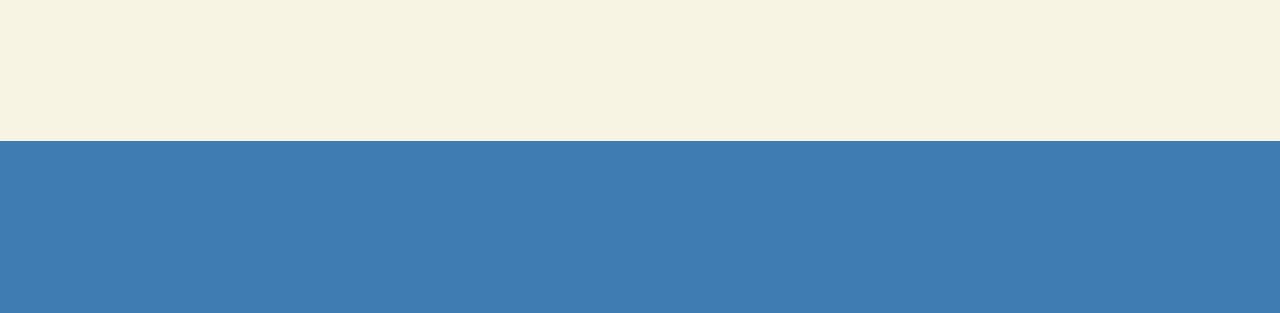
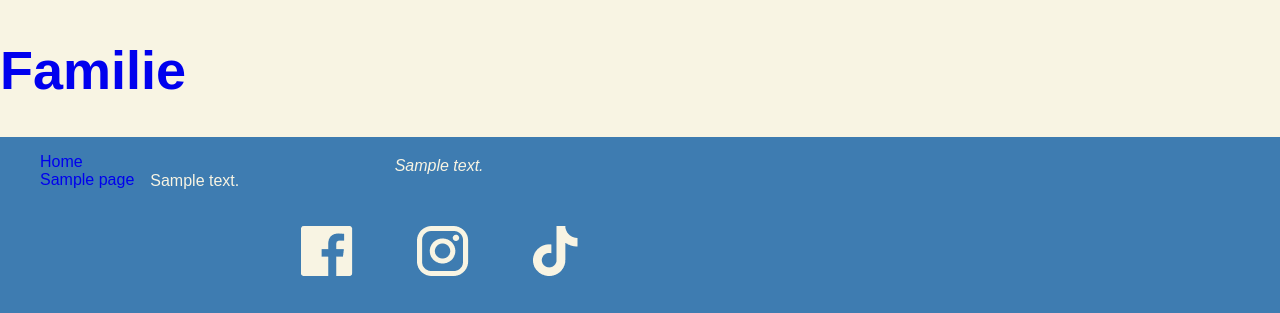
Before and after one commit to FrederikkeEbbe/wp-content, a WordPress theme: the page made by themes/mgf_theme/template-hold.php in a window 1280 px wide. Shown: the part 659-972 px from the top of the page. Before the commit the page ends 800 px from the top, so only its background shows below. Run offline with PHP 8.4 and a stand-in for WordPress, Linux system fonts and the light colour scheme; the site name, menu and one post (Sample post) are stand-ins, and other content is empty; some web fonts are replaced.

Commit message:
holdoversigt begyndt

```diff
--- a/themes/mgf_theme/template-hold.php
+++ b/themes/mgf_theme/template-hold.php
@@ -11,7 +11,11 @@ Template Name: Hold & tilmelding
     <?php get_template_part('includes/section', 'content');?>
   </section>
 </div>
-<main>
+<div class ="teamtypes">
+  <a class='teamtypeslink' href="#">
+    <img class="teams-img" src="http://localhost/mgf/wp-content/uploads/2023/11/371521014_872576170988323_1780345655675662268_n.jpg" alt="Familie hold">
+    <h1>Familie</h1>
+  </a>
 
-</main>
+</div>
 <?php get_footer(); /*her henter vi vores footer fil(footer.php), det er en wp funktion der er lavet i forvejen */ ?>
```
